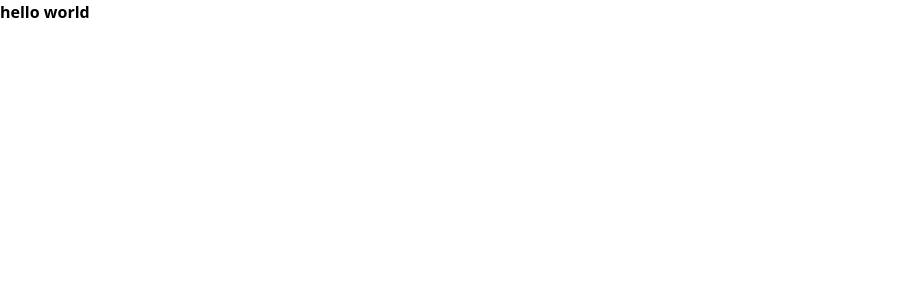
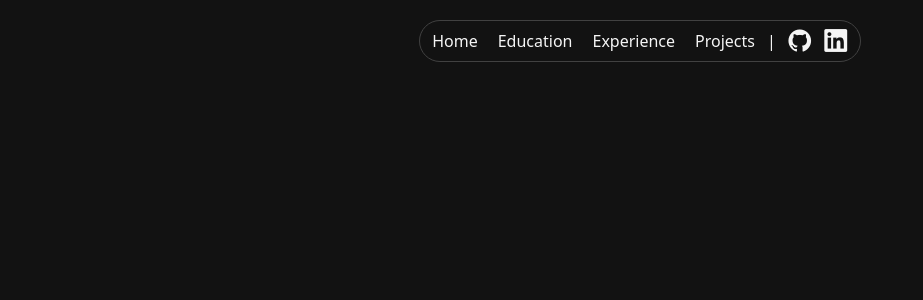
Before and after one commit to hnouizi/hnouizi.github.io, a React (Vite) app: page / in a window 1280 px wide. Shown: the top 300 px of the page, without its empty margins (0-923 px from the left). Built offline with nearby package versions, Linux system fonts and the light colour scheme.

Commit message:
created header component

```diff
--- a/index.html
+++ b/index.html
@@ -3,6 +3,7 @@
   <head>
     <meta charset="UTF-8" />
     <meta name="viewport" content="width=device-width, initial-scale=1.0" />
+    <link rel="stylesheet" type='text/css' href="https://cdn.jsdelivr.net/gh/devicons/devicon@latest/devicon.min.css"/>
     <title> Hanna Nouizi </title>
   </head>
   <body>
--- a/src/App.css
+++ b/src/App.css
@@ -1 +1,10 @@
 @import "tailwindcss";
+
+@theme {
+    --color-darkgray-100: #121212;
+    --color-darkgray-80: #414141;
+}
+
+body {
+    @apply bg-darkgray-100 text-neutral-100
+}
--- a/src/App.tsx
+++ b/src/App.tsx
@@ -1,7 +1,12 @@
 import './App.css';
+import Header from './components/Header';
 
 const App = () => {
-  return <div className='font-bold'> hello world </div>
+	return (
+		<div className='w-screen h-screen pt-5'>
+            <Header/>
+		</div>
+	)
 }
 
 export default App;
--- /dev/null
+++ b/src/components/Header.tsx
@@ -0,0 +1,24 @@
+const Header = () => {
+    const tabs = ["Home", "Education", "Experience", "Projects"];
+
+    return (
+        <div className="w-full flex justify-center">
+            <div className="flex items-center gap-3 px-3 py-2 rounded-full border-1 border-darkgray-80">
+                <div className="flex gap-5">
+                    {tabs.map((tab) => (
+                        <div key={tab}>
+                            {tab}
+                        </div>
+                    ))}
+                </div>
+                <div>
+                    |
+                </div>
+                <i className="devicon-github-original text-2xl hover:text-neutral-300 active:text-neutral-400 transition-colors duration-150 cursor-pointer"/>
+                <i className="devicon-linkedin-plain text-2xl hover:text-neutral-300 active:text-neutral-400 transition-colors duration-150 cursor-pointer"/>
+            </div>
+        </div>
+    )
+}
+
+export default Header;
```
